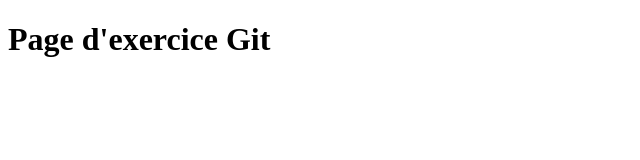
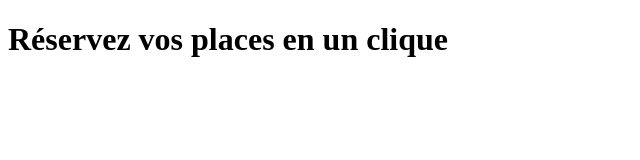
Before and after one commit to YonaKalfa/exercice-git-bts, a plain HTML site: page index.html in a window 1280 px wide. Shown: the whole page, without its empty margins (0-640 px from the left). Drawn offline with Linux system fonts and the light colour scheme.

Commit message:
#2 titre modifé

```diff
--- a/index.html
+++ b/index.html
@@ -3,10 +3,10 @@
 <head>
     <meta charset="UTF-8">
     <meta name="viewport" content="width=device-width, initial-scale=1.0">
-    <title>Exercice Git BTS</title>
+    <title>Pathé Quai d'Ivry</title>
 </head>
 <body>
-    <h1>Page d'exercice Git</h1>
+    <h1>Réservez vos places en un clique</h1>
 
 </body>
 </html>
```
